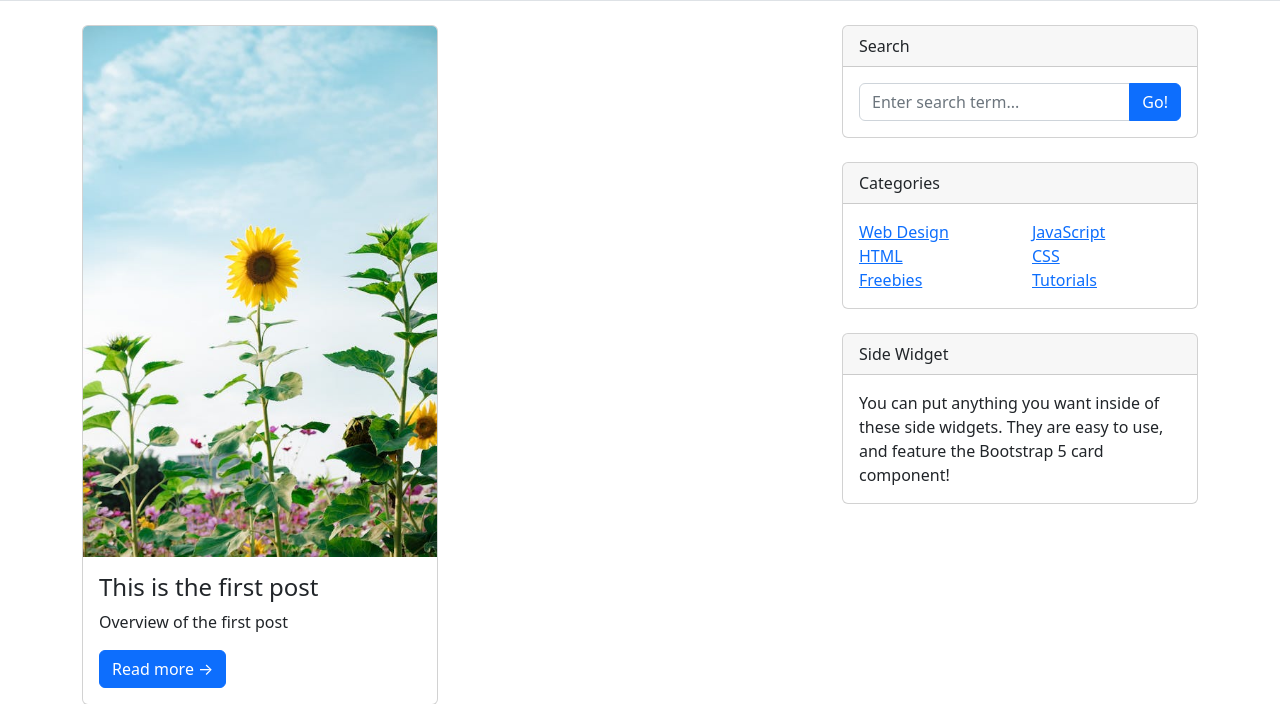
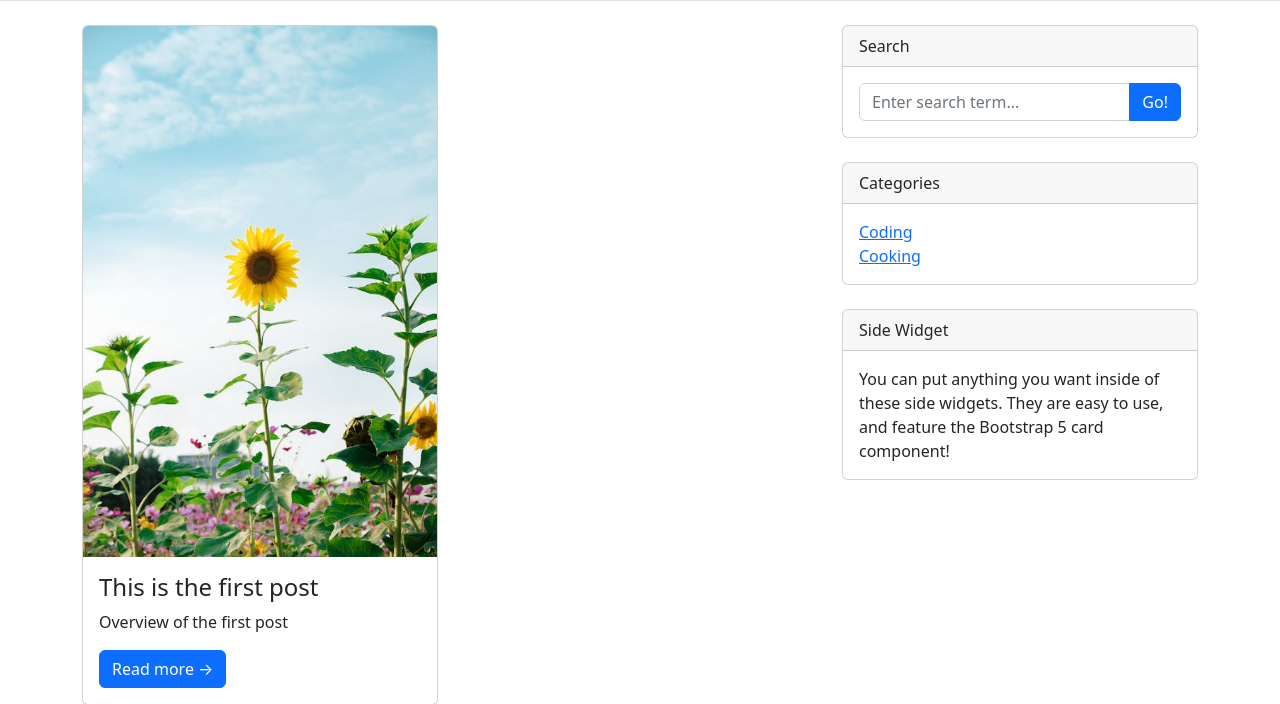
Before and after one commit to tempestpulse/django-blog, a Django app: page / in a window 1280 px wide. Shown: the part 334-1038 px from the top of the page. Run offline with Django 4.2, Linux system fonts and the light colour scheme; data comes from the database, SQL or seed files in the repository; some libraries are stand-ins or nearby versions.

Commit message:
removed boilerplate

```diff
--- a/core/templates/core/base.html
+++ b/core/templates/core/base.html
@@ -48,18 +48,11 @@
                         <div class="card-body">
                             <div class="row">
                                 <div class="col-sm-6">
+                                    {% for category in category_list %}
                                     <ul class="list-unstyled mb-0">
-                                        <li><a href="#!">Web Design</a></li>
-                                        <li><a href="#!">HTML</a></li>
-                                        <li><a href="#!">Freebies</a></li>
+                                        <li><a href="#!">{{ category.category_name }}</a></li>
                                     </ul>
-                                </div>
-                                <div class="col-sm-6">
-                                    <ul class="list-unstyled mb-0">
-                                        <li><a href="#!">JavaScript</a></li>
-                                        <li><a href="#!">CSS</a></li>
-                                        <li><a href="#!">Tutorials</a></li>
-                                    </ul>
+                                    {% endfor %}
                                 </div>
                             </div>
                         </div>
```
